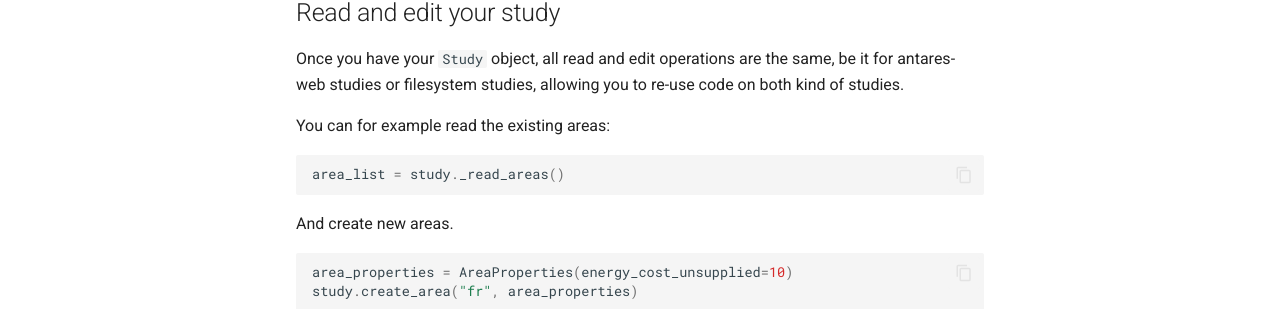
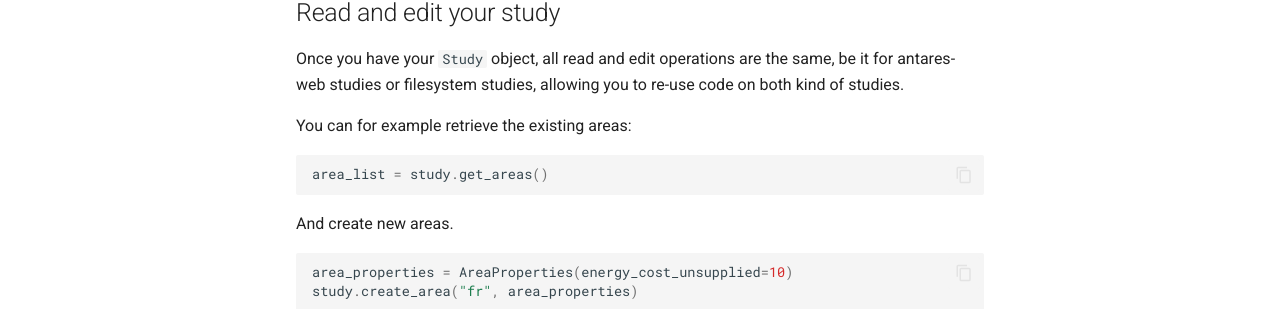
Before and after one commit to AntaresSimulatorTeam/antares_craft, an MkDocs documentation site: the page built from docs/getting-started.md, in a window 1280 px wide and 900 px high, scrolled down 1108 px. Shown: the part 520-829 px from the top of the window. Built offline with MkDocs 1.6.1 and Material for MkDocs 9.7.7, drawn with Linux system fonts in a browser that asks for light colours; comment, search, counter and statistics services are not loaded.

Commit message:
little fix

````diff
--- a/docs/getting-started.md
+++ b/docs/getting-started.md
@@ -75,10 +75,10 @@ study = read_study_local(study_path="/path/to/my/study")
 Once you have your `Study` object, all read and edit operations are the same, be it for antares-web studies or
 filesystem studies, allowing you to re-use code on both kind of studies.
 
-You can for example read the existing areas:
+You can for example retrieve the existing areas:
 
 ```python
-area_list = study._read_areas()
+area_list = study.get_areas()
 ```
 
 And create new areas.
````
Also changed, not shown: 1 other file.
